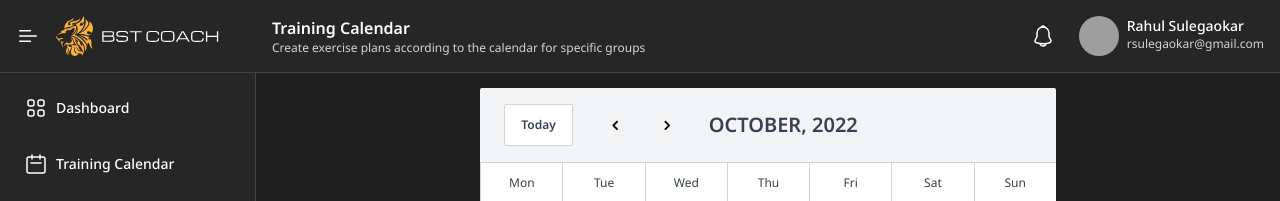
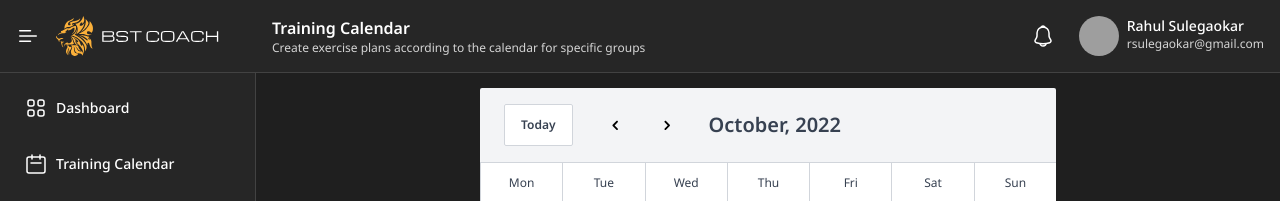
Before and after one commit to rajdevkar/bst-components, a Vue app: page / in a window 1280 px wide. Shown: the top 201 px of the page. Built offline with nearby package versions, Linux system fonts and the light colour scheme; grey boxes are pictures that could not be loaded.

Commit message:
Removed uppercase class from month name

```diff
--- a/src/App.vue
+++ b/src/App.vue
@@ -1,7 +1,7 @@
 <template>
   <MainLayout>
     <div class="flex justify-center">
-      <div class="flex flex-col max-w-xl justify-center rounded-sm overflow-hidden">
+      <div class="flex flex-col w-full max-w-xl justify-center rounded-sm overflow-hidden">
 
         <header class="flex flex-row-reverse md:flex-row items-center justify-between md:justify-start md:space-x-6 bg-gray-100 text-gray-700 px-6 py-4 font-semibold">
           <button class="hidden md:block text-xs text-gray-700 bg-white hover:bg-gray-200 rounded-sm border border-gray-300 px-4 py-3 transition-all duration-300 ease-in-out">
@@ -16,7 +16,7 @@
             </button>
           </div>
           <div>
-            <h2 class="uppercase text-sm md:text-xl">October, 2022</h2>
+            <h2 class="text-sm md:text-xl">October, 2022</h2>
           </div>
         </header>
 
```
